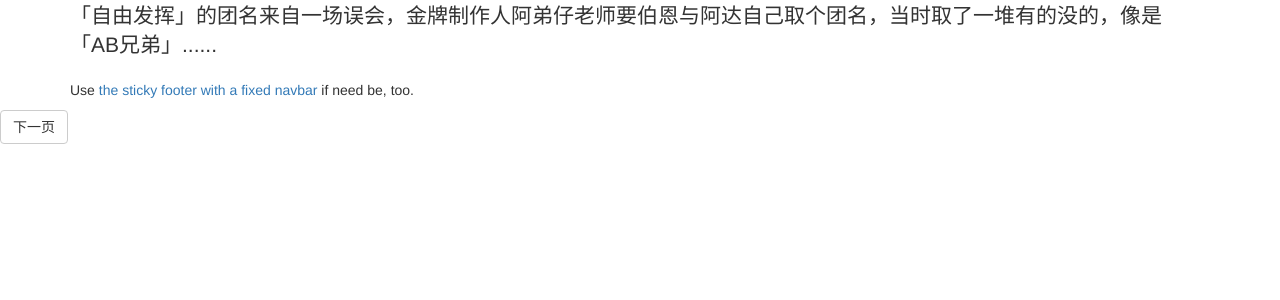
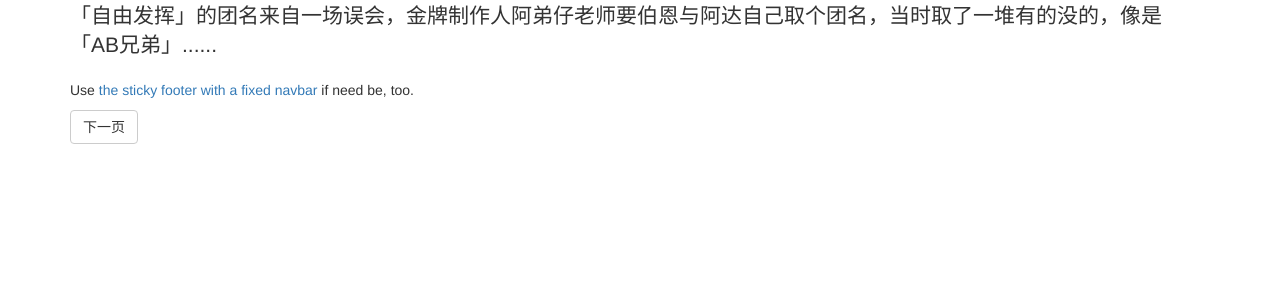
Before and after one commit to jinchangle/xiashuangxi.github.io, a Jekyll site: the page built from index.html, in a window 1280 px wide. Shown: the part 374-674 px from the top of the page. Built offline with Jekyll 4.4.1, drawn with Linux system fonts in a browser that asks for light colours; the list of posts is cut into pages by our own code.

Commit message:
Please enter the commit message for your changes. Lines starting  with '' will be ignored, and an empty message aborts the commit.  On branch master  Your branch is up-to-date with 'origin/master'.
 Changes to be committed:
	modified:   _layouts/default.html

```diff
--- a/_layouts/default.html
+++ b/_layouts/default.html
@@ -16,18 +16,19 @@
         <p>Use <a href="../sticky-footer-navbar">the sticky footer with a fixed navbar</a> if need be, too.</p>
     </div>
 {% endfor %}
-
+<div class="container">
 <!-- 分页 -->
 {% if paginator.total_pages > 1 %}
     <!-- 分页代码 -->
     {% if paginator.previous_page %}
-        <a  class="btn btn-default" href="{{ paginator.previous_page_path }}"上一页</a>
+        <a  class="btn btn-default" href="{{ paginator.previous_page_path }}">上一页</a>
     {% endif %}
 
     {% if paginator.next_page %}
         <a  class="btn btn-default" href="{{ paginator.next_page_path }}">下一页</a>
     {% endif %}
 {% endif %}
+</div>
     <footer class="footer">
         <div class="container">
             <p class="text-muted">xiashuangxi@hotmail.com</p>
```
